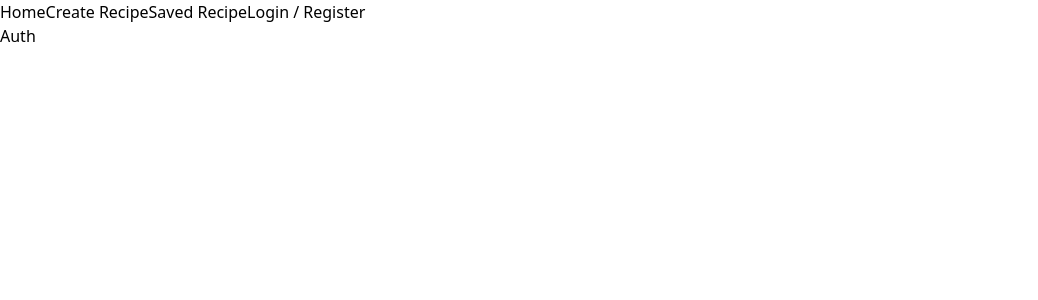
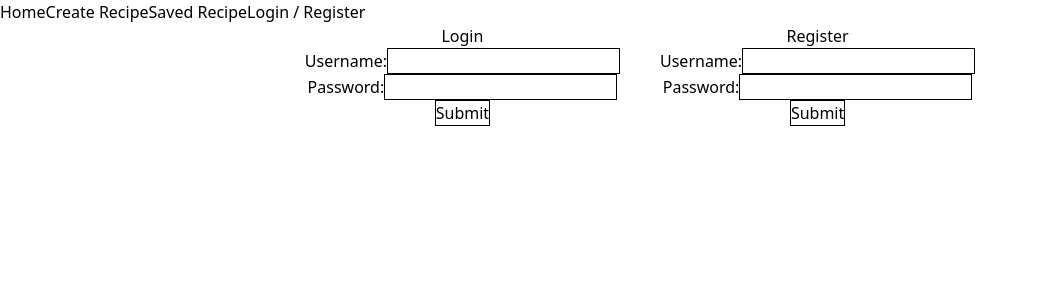
Before and after one commit to devxyn/recipe-app, a React (Vite) app in the folder client/: page /auth in a window 1280 px wide. Shown: the top 300 px of the page, without its empty margins (0-1038 px from the left). Built offline with nearby package versions, Linux system fonts and the light colour scheme.

Commit message:
feat: create form components for login and register

```diff
--- a/client/src/pages/Auth.jsx
+++ b/client/src/pages/Auth.jsx
@@ -1,5 +1,116 @@
+import { useState } from 'react';
+import axios from 'axios';
+import { useCookies } from 'react-cookie';
+import { useNavigate } from 'react-router-dom';
+
 const Auth = () => {
-  return <div>Auth</div>;
+  return (
+    <div className='h-full flex flex-row justify-center items-center gap-10'>
+      <Login />
+      <Register />
+    </div>
+  );
 };
 
 export default Auth;
+
+const Login = () => {
+  const [username, setUsername] = useState('');
+  const [password, setPassword] = useState('');
+
+  // eslint-disable-next-line no-unused-vars
+  const [_, setCookies] = useCookies('access_token');
+
+  const navigate = useNavigate();
+
+  const handleSubmit = async (e) => {
+    e.preventDefault();
+
+    try {
+      const response = await axios.post('http://localhost:3000/api/auth/login', { username, password });
+      alert(response.data.message);
+
+      setCookies('access_token', response.data.token);
+      window.localStorage.setItem('userID', response.data.userID);
+      navigate('/');
+    } catch (e) {
+      console.error(e);
+      alert(e.response.data.message);
+    }
+  };
+
+  return (
+    <Form
+      username={username}
+      setUsername={setUsername}
+      password={password}
+      setPassword={setPassword}
+      label={'Login'}
+      onSubmit={handleSubmit}
+    />
+  );
+};
+
+const Register = () => {
+  const [username, setUsername] = useState('');
+  const [password, setPassword] = useState('');
+
+  const handleSubmit = async (e) => {
+    e.preventDefault();
+
+    try {
+      await axios.post('http://localhost:3000/api/auth/register', { username, password });
+      alert('Registration successfully');
+    } catch (e) {
+      console.error(e);
+      alert(e.response.data.message);
+    }
+  };
+
+  return (
+    <Form
+      username={username}
+      setUsername={setUsername}
+      password={password}
+      setPassword={setPassword}
+      label={'Register'}
+      onSubmit={handleSubmit}
+    />
+  );
+};
+
+// eslint-disable-next-line react/prop-types
+const Form = ({ username, setUsername, password, setPassword, label, onSubmit }) => {
+  return (
+    <div>
+      <form className='flex flex-col justify-center items-center' onSubmit={onSubmit}>
+        <h2>{label}</h2>
+        <div>
+          <label htmlFor={`${label}-username`}>Username:</label>
+          <input
+            className='border border-black'
+            type='text'
+            name={`${label}-username`}
+            id={`${label}-username`}
+            value={username}
+            onChange={(e) => setUsername(e.target.value)}
+          />
+        </div>
+        <div>
+          <label htmlFor={`${label}-password`}>Password:</label>
+          <input
+            className='border border-black'
+            type='password'
+            name={`${label}-password`}
+            id={`${label}-password`}
+            value={password}
+            onChange={(e) => setPassword(e.target.value)}
+          />
+        </div>
+        <button className='border border-black' type='Submit'>
+          Submit
+        </button>
+      </form>
+    </div>
+  );
+};
```
